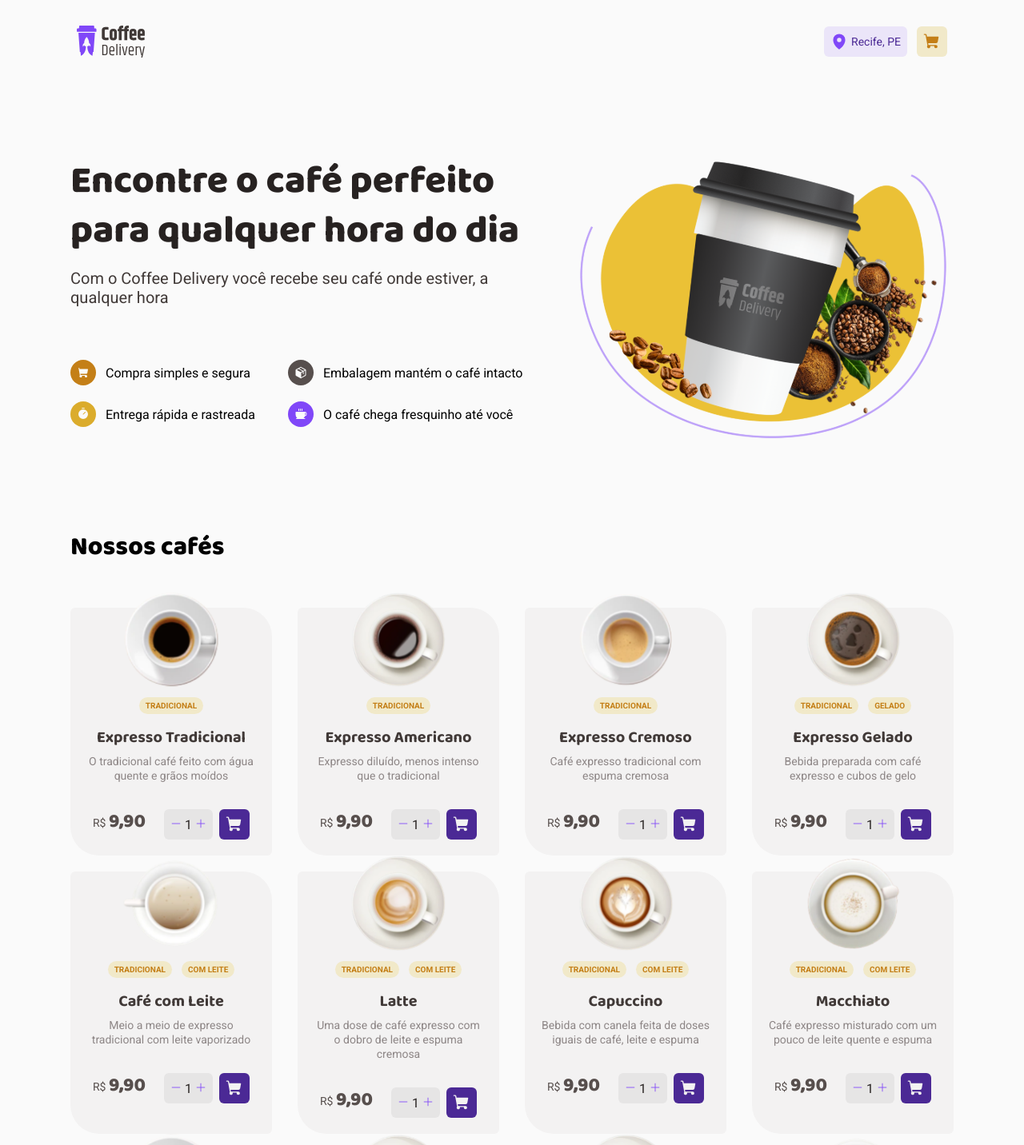
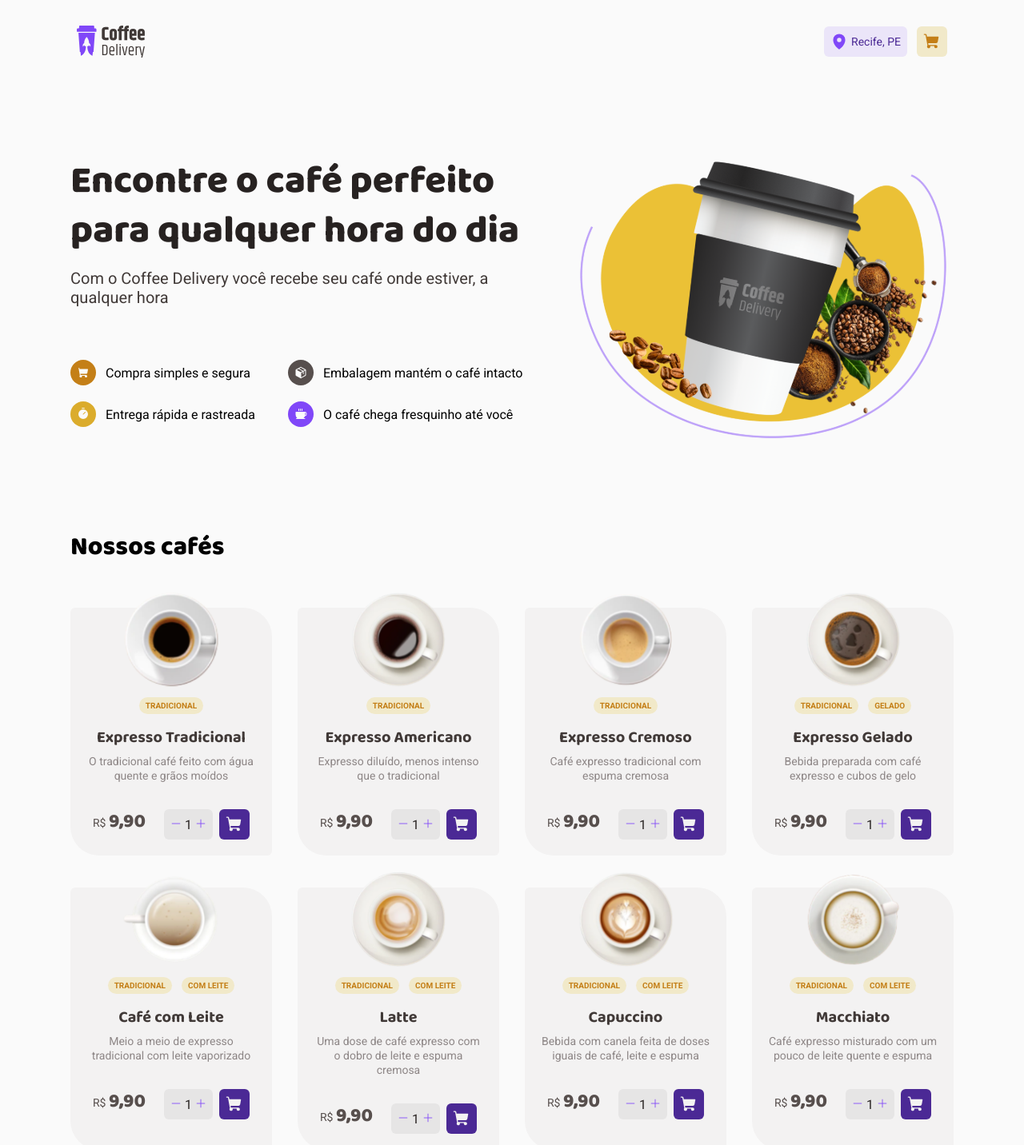
Before and after one commit to guilhermetravinski/ignite-coffee-delivery-1, a React (Vite) app: page / in a window 1280 px wide. Shown: the top 1432 px of the page at 80% size. Built offline with nearby package versions, Linux system fonts and the light colour scheme.

Commit message:
fix: add more space between CoffeeCard rows

```diff
--- a/src/pages/Home/components/CoffeeList/styles.ts
+++ b/src/pages/Home/components/CoffeeList/styles.ts
@@ -14,6 +14,6 @@ export const CoffeeListContainer = styled.div`
     display: grid;
     grid-template-columns: 1fr 1fr 1fr 1fr;
     grid-column-gap: 2rem;
-    grid-row-gap: 1.25rem;
+    grid-row-gap: 2.5rem;
   }
 `
```
